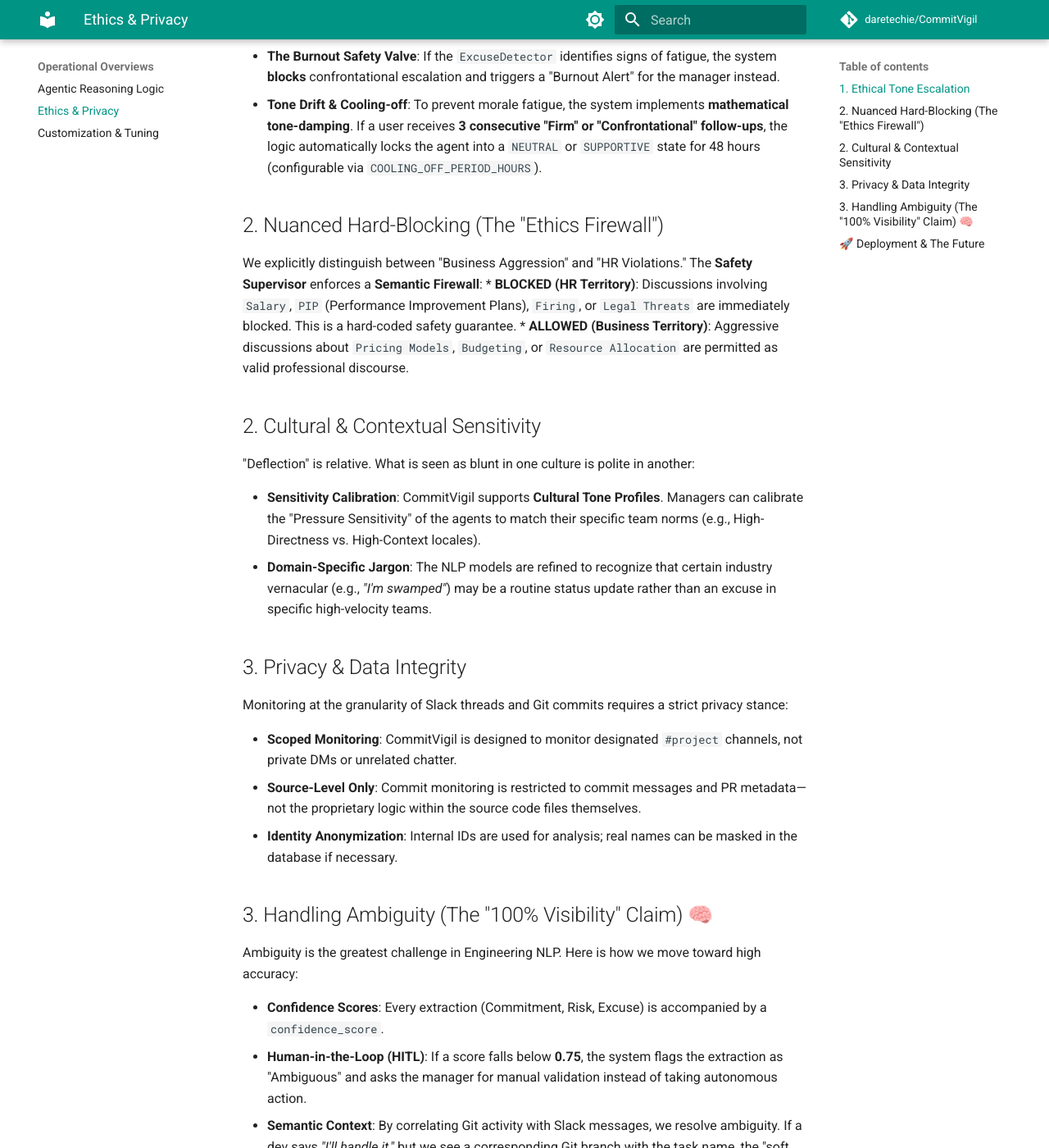
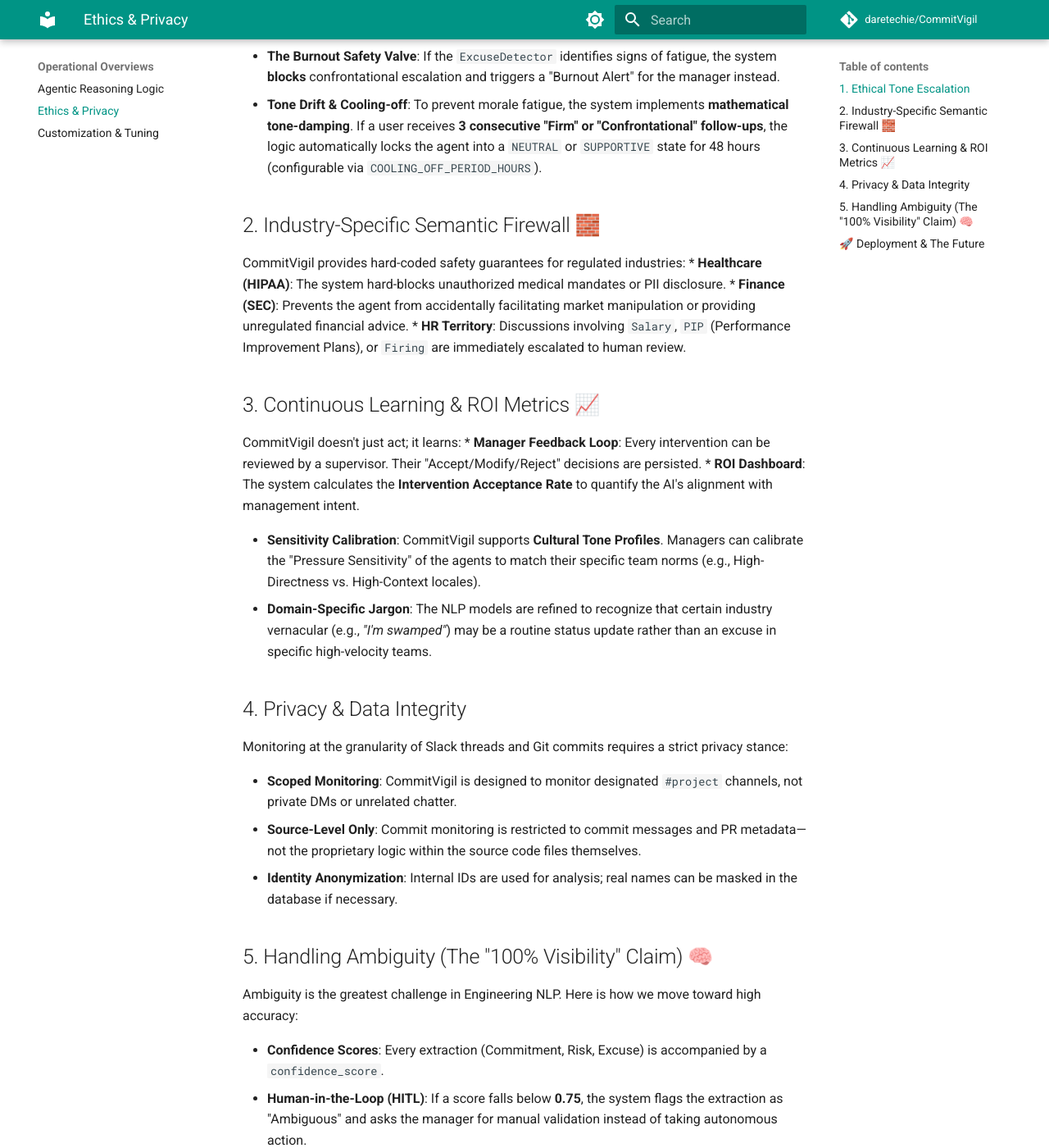
Before and after one commit to daretechie/CommitVigil, an MkDocs documentation site: the page built from docs/overviews/ethics.md, in a window 1280 px wide and 1400 px high, scrolled down 492 px. Shown: the whole window at 82% size. Built offline with MkDocs 1.6.1 and Material for MkDocs 9.7.7, drawn with Linux system fonts in a browser that asks for light colours; comment, search, counter and statistics services are not loaded.

Commit message:
docs: finalized documentation audit, branding alignment, and feature documentation

```diff
--- a/docs/overviews/ethics.md
+++ b/docs/overviews/ethics.md
@@ -11,20 +11,23 @@ One of our most discussed features is the **"Confrontational"** tone. Here is ho
 *   **The Burnout Safety Valve**: If the `ExcuseDetector` identifies signs of fatigue, the system **blocks** confrontational escalation and triggers a "Burnout Alert" for the manager instead.
 *   **Tone Drift & Cooling-off**: To prevent morale fatigue, the system implements **mathematical tone-damping**. If a user receives **3 consecutive "Firm" or "Confrontational" follow-ups**, the logic automatically locks the agent into a `NEUTRAL` or `SUPPORTIVE` state for 48 hours (configurable via `COOLING_OFF_PERIOD_HOURS`).
 
-## 2. Nuanced Hard-Blocking (The "Ethics Firewall")
-We explicitly distinguish between "Business Aggression" and "HR Violations." The **Safety Supervisor** enforces a **Semantic Firewall**:
-*   **BLOCKED (HR Territory)**: Discussions involving `Salary`, `PIP` (Performance Improvement Plans), `Firing`, or `Legal Threats` are immediately blocked. This is a hard-coded safety guarantee.
-*   **ALLOWED (Business Territory)**: Aggressive discussions about `Pricing Models`, `Budgeting`, or `Resource Allocation` are permitted as valid professional discourse.
+## 2. Industry-Specific Semantic Firewall 🧱
+CommitVigil provides hard-coded safety guarantees for regulated industries:
+*   **Healthcare (HIPAA)**: The system hard-blocks unauthorized medical mandates or PII disclosure.
+*   **Finance (SEC)**: Prevents the agent from accidentally facilitating market manipulation or providing unregulated financial advice.
+*   **HR Territory**: Discussions involving `Salary`, `PIP` (Performance Improvement Plans), or `Firing` are immediately escalated to human review.
 
 
 
-## 2. Cultural & Contextual Sensitivity
-"Deflection" is relative. What is seen as blunt in one culture is polite in another:
+## 3. Continuous Learning & ROI Metrics 📈
+CommitVigil doesn't just act; it learns:
+*   **Manager Feedback Loop**: Every intervention can be reviewed by a supervisor. Their "Accept/Modify/Reject" decisions are persisted.
+*   **ROI Dashboard**: The system calculates the **Intervention Acceptance Rate** to quantify the AI's alignment with management intent.
 
 *   **Sensitivity Calibration**: CommitVigil supports **Cultural Tone Profiles**. Managers can calibrate the "Pressure Sensitivity" of the agents to match their specific team norms (e.g., High-Directness vs. High-Context locales).
 *   **Domain-Specific Jargon**: The NLP models are refined to recognize that certain industry vernacular (e.g., *"I'm swamped"*) may be a routine status update rather than an excuse in specific high-velocity teams.
 
-## 3. Privacy & Data Integrity
+## 4. Privacy & Data Integrity
 
 Monitoring at the granularity of Slack threads and Git commits requires a strict privacy stance:
 
@@ -32,7 +35,7 @@ Monitoring at the granularity of Slack threads and Git commits requires a strict
 *   **Source-Level Only**: Commit monitoring is restricted to commit messages and PR metadata—not the proprietary logic within the source code files themselves.
 *   **Identity Anonymization**: Internal IDs are used for analysis; real names can be masked in the database if necessary.
 
-## 3. Handling Ambiguity (The "100% Visibility" Claim) 🧠
+## 5. Handling Ambiguity (The "100% Visibility" Claim) 🧠
 Ambiguity is the greatest challenge in Engineering NLP. Here is how we move toward high accuracy:
 
 *   **Confidence Scores**: Every extraction (Commitment, Risk, Excuse) is accompanied by a `confidence_score`.
```
Also changed, not shown: README.md (+1 -1 lines), docs/guides/quickstart.md (+5 -2 lines), docs/overviews/agents.md (+11 -4 lines), docs/reference/api.md (+7 -0 lines), 5 other files.
